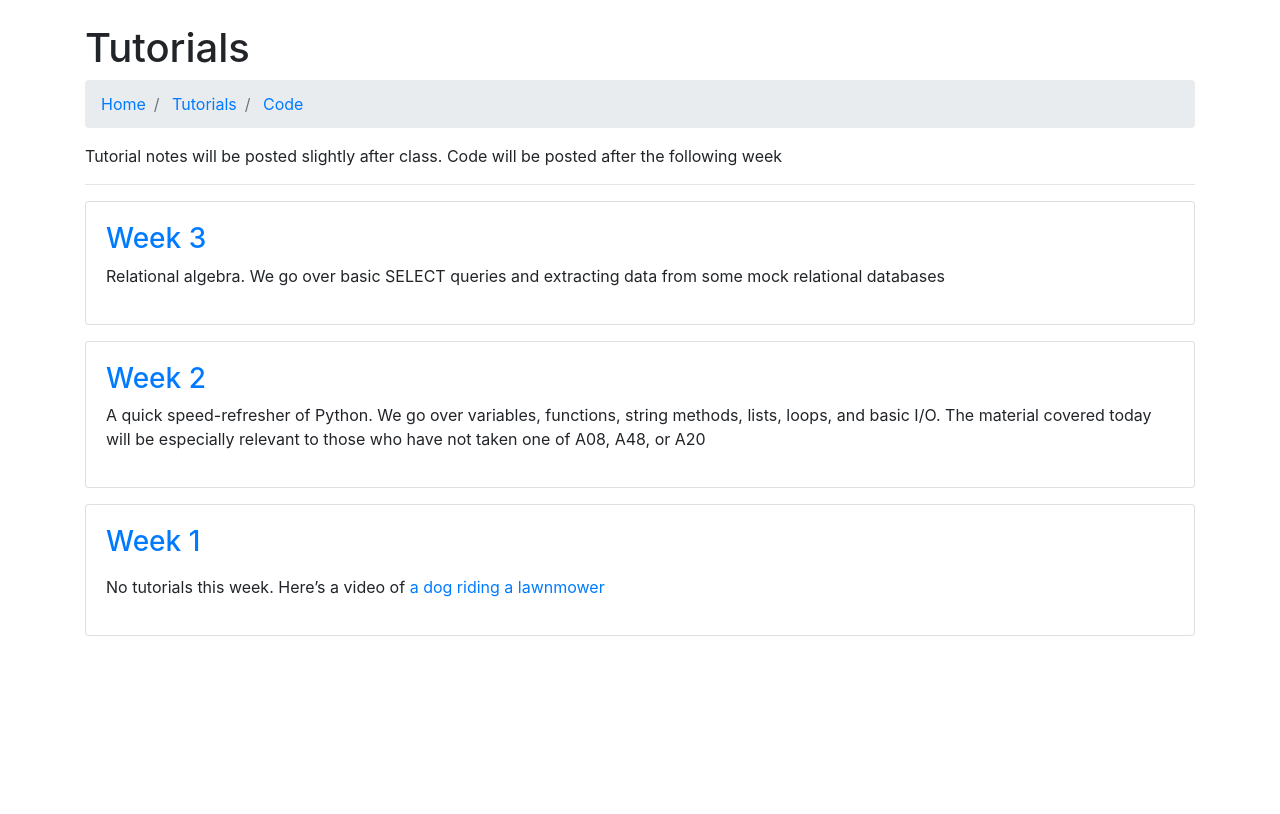
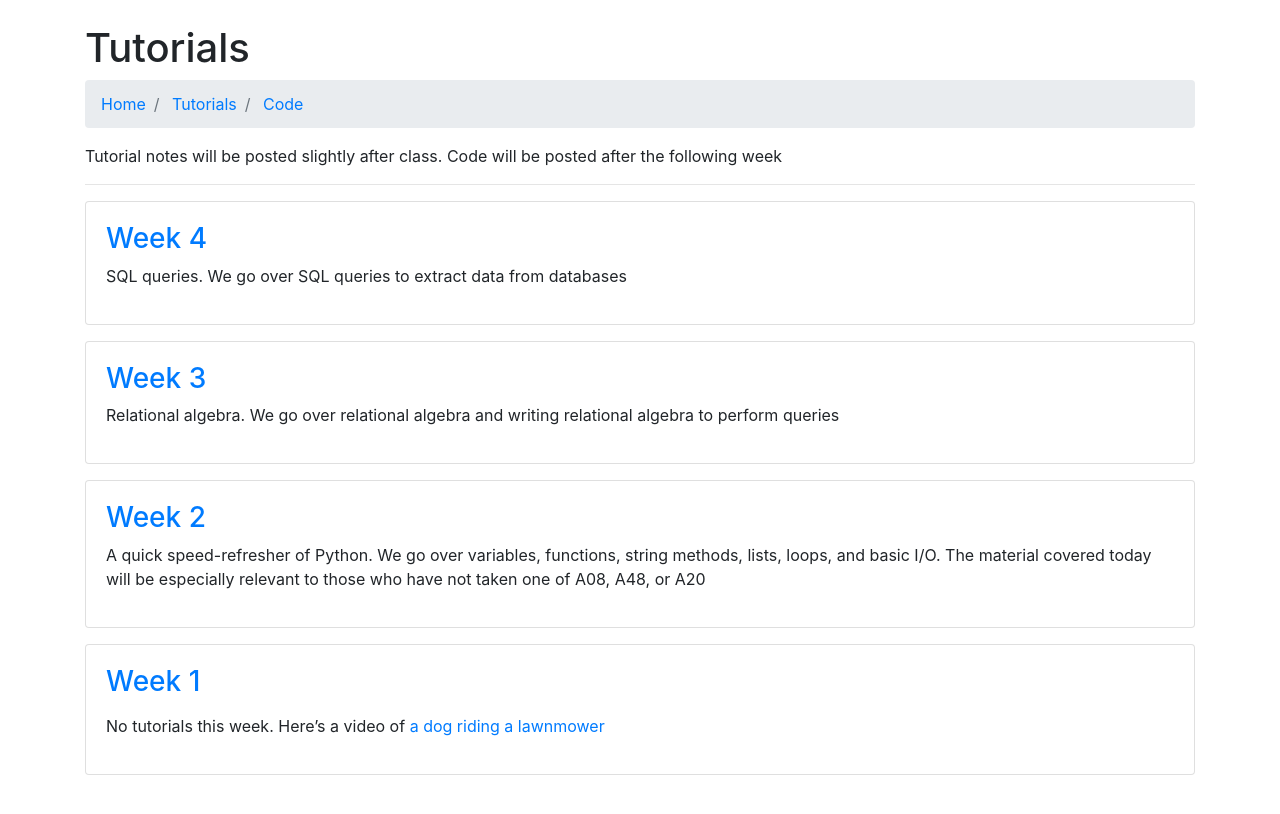
Before and after one commit to MstrZhang/cscb20, a Jekyll site: the page built from tutorials.md, in a window 1280 px wide. Shown: the top 814 px of the page. Built offline with Jekyll 4.4.1, drawn with Linux system fonts in a browser that asks for light colours; nearby versions of some CDN libraries; part of the change alters nothing that is shown.

Commit message:
add week 4 material and week 3 solutions

````diff
--- a/_posts/2019-01-16-week3.md
+++ b/_posts/2019-01-16-week3.md
@@ -1,7 +1,7 @@
 ---
 layout: site
 title: Week 3
-excerpt: Relational algebra. We go over basic SELECT queries and extracting data from some mock relational databases
+excerpt: Relational algebra. We go over relational algebra and writing relational algebra to perform queries
 ---
 
 For more references, consider consulting the [MySQL documentation](https://dev.mysql.com/doc/)
--- /dev/null
+++ b/_posts/2019-01-27-week4.md
@@ -0,0 +1,37 @@
+---
+layout: site
+title: Week 4
+excerpt: SQL queries. We go over SQL queries to extract data from databases
+---
+
+For this week, we will be extracting actual data out of databases so you will be required to have [SQLite](https://www.sqlite.org/index.html) in order to complete the lab. Additionally, you may find the [SQLite Browser](https://sqlitebrowser.org/) helpful to use.
+
+It is recommended that you become familiar with the command-line program and not the GUI (graphical user interface -- i.e. SQLite Browser). It will help you in the long-run to not become overly reliant on using the GUI (as you will be required to write queries for assignments / midterm / final)
+
+---
+
+For the following problems, we will be using the following database schema. The SQLite database file can be found [here]({{ site.baseurl }}/assets/res/worksheet3.db). For more information, consult the [A1 handout](https://q.utoronto.ca/courses/70345/files/2483067?module_item_id=542130)
+
+```SQL
+Classes(class, type, country, numGuns, bore, displacement)
+Ships(name, class, launched)
+Battles(name, date)
+Outcomes(ship, battle, result)
+```
+
+Write the following queries based on the database schema. Additionally, write out the results that the queries return
+1. Find the class name and country for all classes with at least 10 guns
+2. Find the names of all ships launched prior to 1918 but call the resulting column `shipName`
+3. Find the names of ships sunk in battle and the name of the battle in which they were sunk
+4. Find all ships that have the same name as their class
+5. Find the name of all ships that begin with the letter "R"
+6. Find the ships heavier than 35,000 tons
+7. List the name, displacement, and number of guns of the ships engaged in the battle of Guadalcanal
+8. Find all the ships mentioned in the database (remember that all these ships may not appear in the `Ship` relation)
+9. Find the countries that have both battleships and battlecruisers
+10. Find those ships that were damaged in one battle but later fought in another
+11. Find those battles with at least three ships of the same country
+
+---
+
+Practice writing SQL queries (as opposed to relational algebra) on the problems from [last week's lab](https://mstrzhang.github.io/cscb20/2019/01/16/week3.html)
````
Also changed, not shown: 2 other files.
